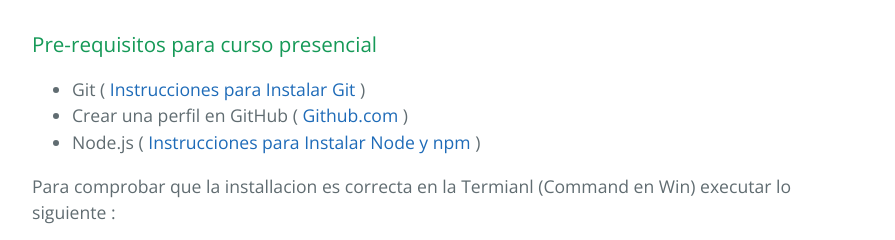
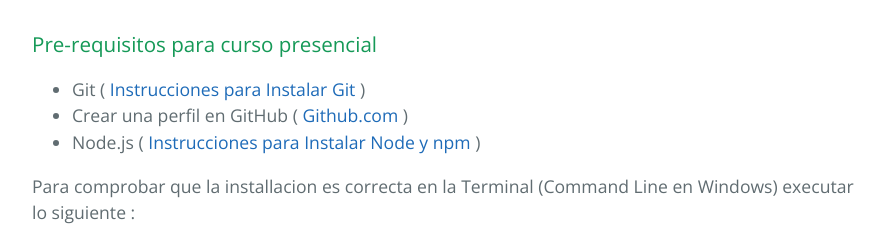
Before and after one commit to APTECIC/Nodejs, a plain HTML site: page index.html in a window 1280 px wide. Shown: the part 756-996 px from the top of the page, without its empty margins (192-1087 px from the left). Drawn offline with nearby package versions, Linux system fonts and the light colour scheme.

Commit message:
Update index.html
Modificar Error

```diff
--- a/index.html
+++ b/index.html
@@ -42,7 +42,7 @@
 <li>Node.js ( <a href="https://nodejs.org/en/download/">Instrucciones para Instalar Node y npm</a> )</li>
 </ul>
 
-<p>Para comprobar que la installacion es correcta en la Termianl (Command en Win) executar lo siguiente : </p>
+<p>Para comprobar que la installacion es correcta en la Terminal (Command Line en Windows) executar lo siguiente : </p>
 
 <div class="highlight highlight-source-shell"><pre>$ node --version
 v0.4.2
```
